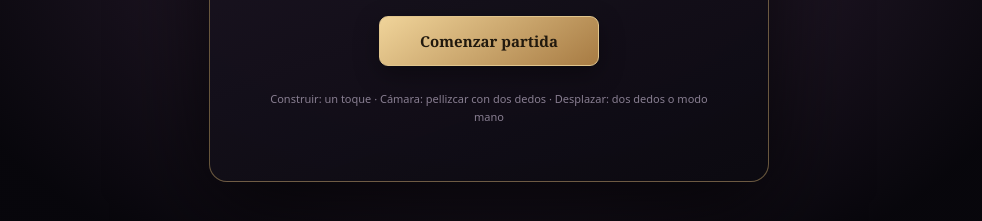
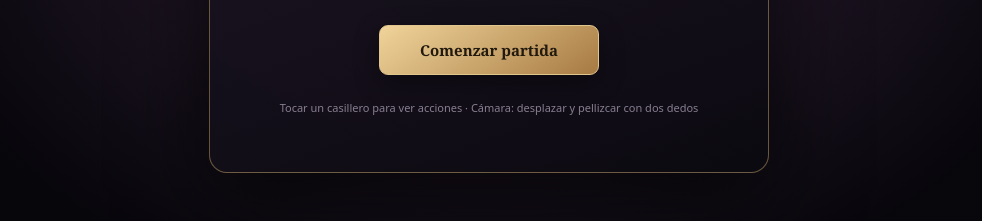
Before and after one commit to maxnannij/Aegis, a plain HTML site: page index.html in a window 1280 px wide. Shown: the part 459-680 px from the top of the page, without its empty margins (151-1133 px from the left). Drawn offline with Linux system fonts and the light colour scheme.

Commit message:
Clarify touch controls and remove one-finger pan toggle

```diff
--- a/index.html
+++ b/index.html
@@ -18,14 +18,13 @@
         <h1 id="start-title">ABISMO <span>DE</span> CENIZA</h1>
         <p class="start-copy">Construí tu laberinto. Forjá gemas. Protegé el orbe.</p>
         <button id="start-game" type="button">Comenzar partida</button>
-        <div class="start-help">Construir: un toque · Cámara: pellizcar con dos dedos · Desplazar: dos dedos o modo mano</div>
+        <div class="start-help">Tocar un casillero para ver acciones · Cámara: desplazar y pellizcar con dos dedos</div>
       </div>
     </section>
     <div id="camera-controls" aria-label="Controles de cámara">
       <button id="zoom-in" type="button" aria-label="Acercar mapa">＋</button>
       <button id="zoom-out" type="button" aria-label="Alejar mapa">−</button>
       <button id="zoom-reset" type="button" aria-label="Restablecer vista">⌂</button>
-      <button id="pan-mode" type="button" aria-label="Activar modo desplazamiento" aria-pressed="false">☝</button>
     </div>
     <div id="game-status"><span id="status" class="status">Path libre</span></div>
     <div class="legacy-controls" aria-hidden="true">
```
